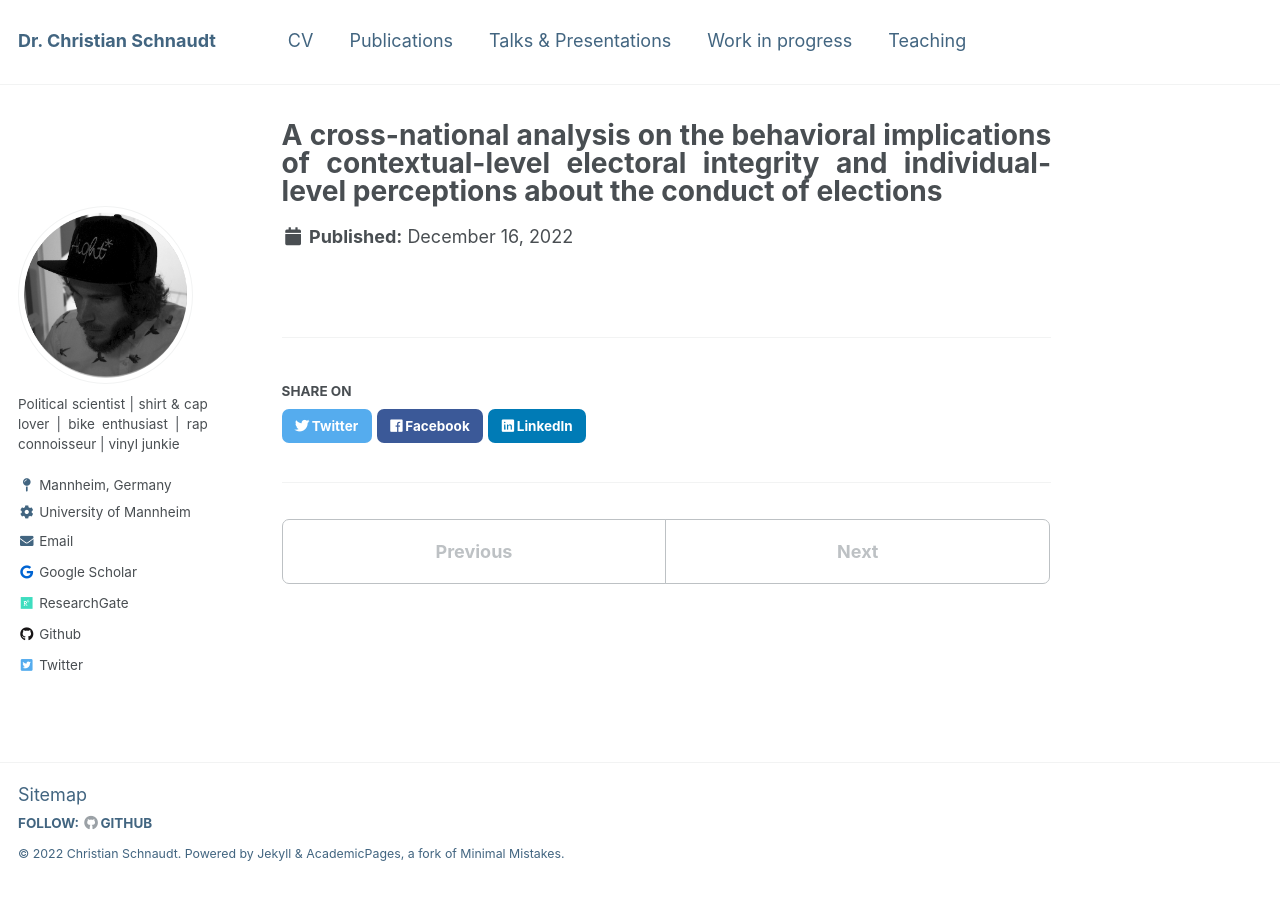
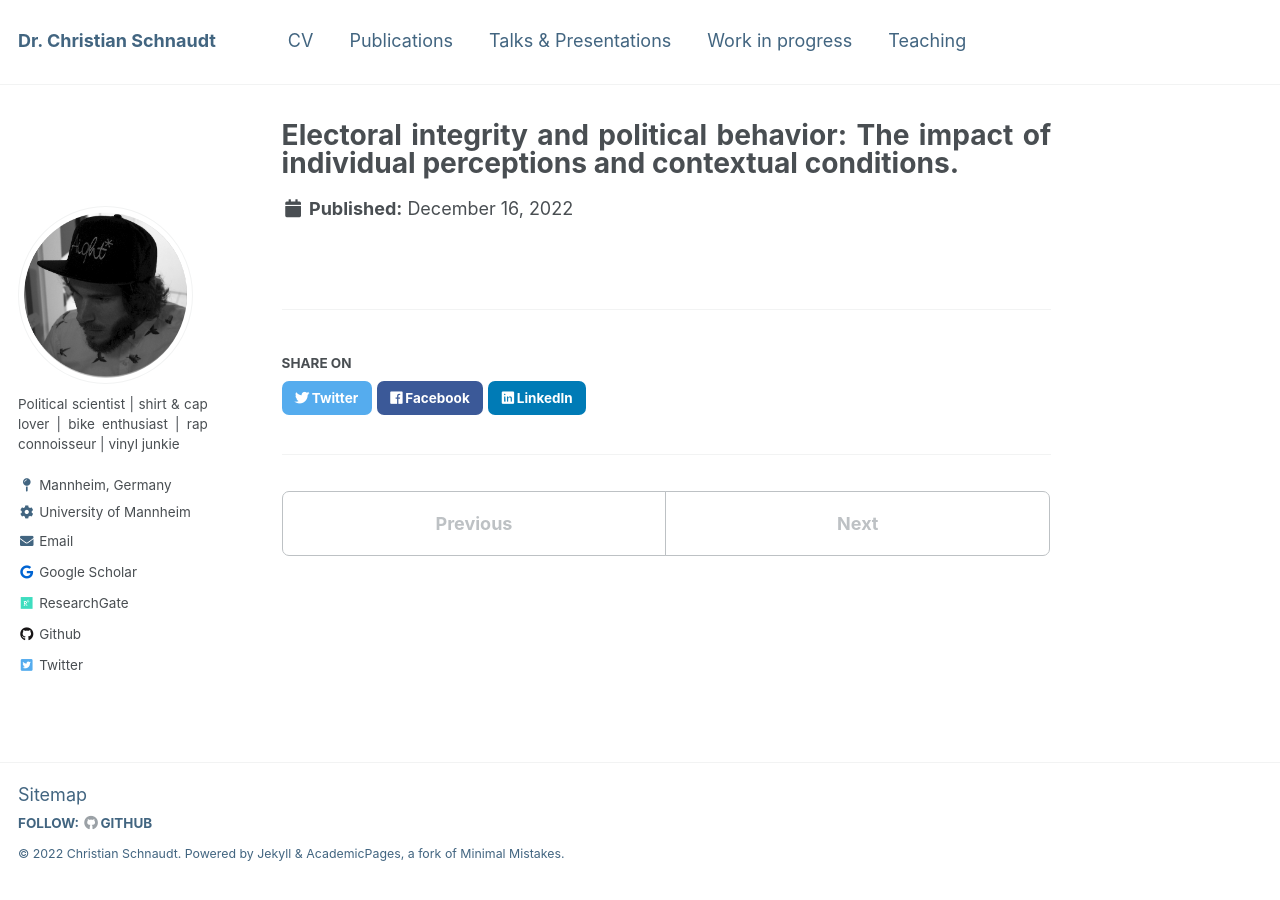
Before and after one commit to cschnaudt/cschnaudt.github.io, a Jekyll site: the page built from _workinprogress/20211201_EIP.md, in a window 1280 px wide. Built offline with Jekyll 4.4.1, drawn with Linux system fonts in a browser that asks for light colours.

Commit message:
Update 20211201_EIP.md

```diff
--- a/_workinprogress/20211201_EIP.md
+++ b/_workinprogress/20211201_EIP.md
@@ -1,5 +1,5 @@
 ---
-title: "A cross-national analysis on the behavioral implications of contextual-level electoral integrity and individual-level perceptions about the conduct of elections"
+title: "Electoral integrity and political behavior: The impact of individual perceptions and contextual conditions."
 excerpt:
 
 collection: workinprogress
```
